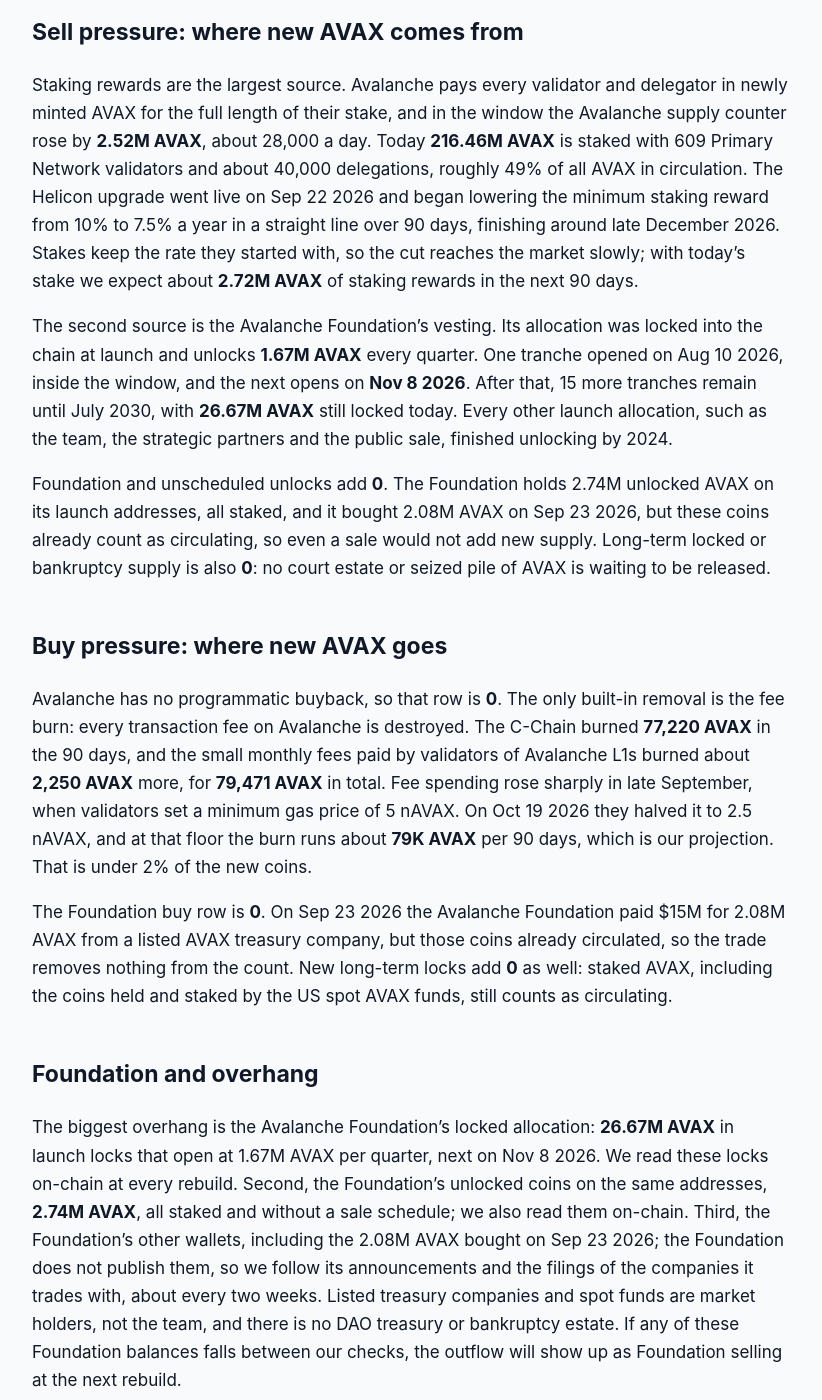
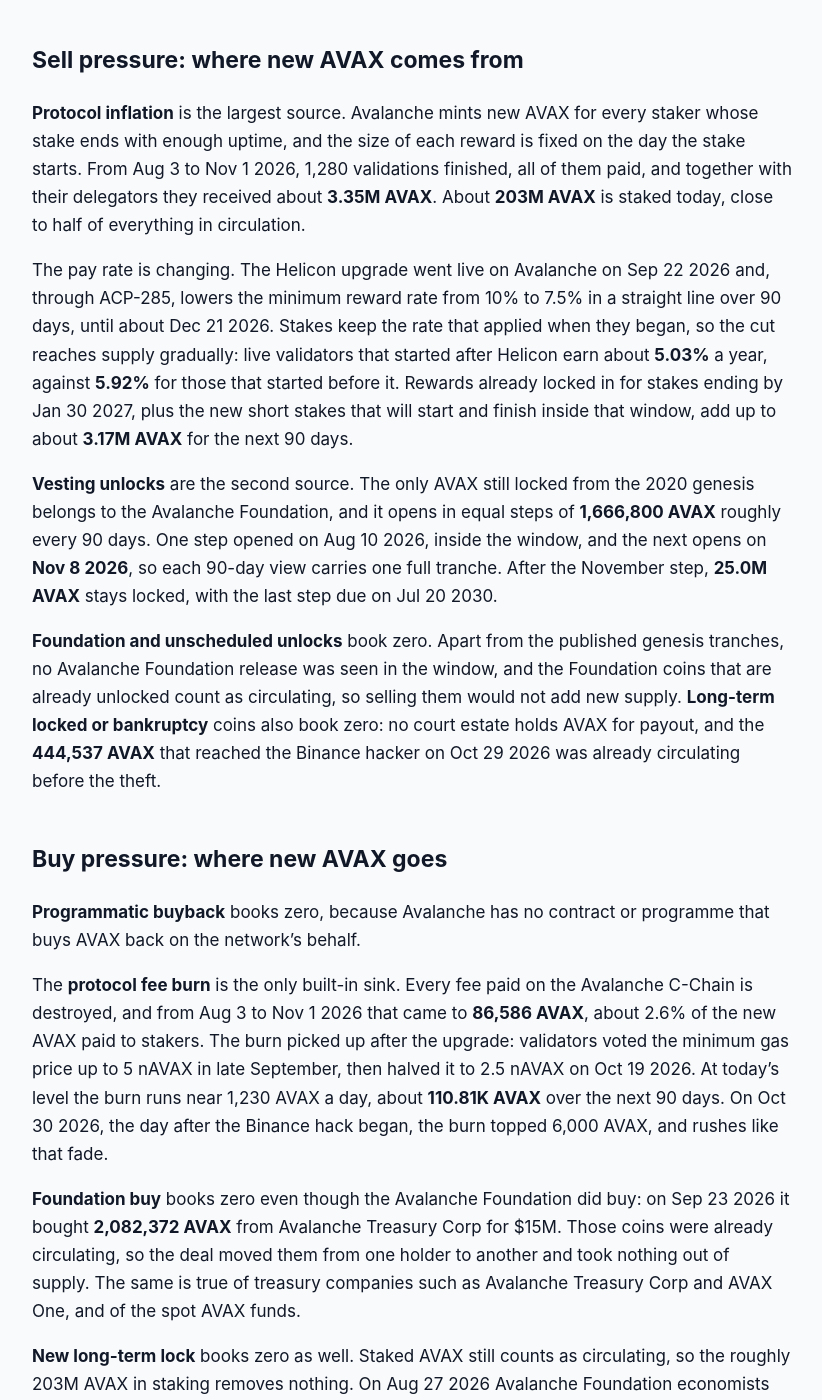
Before and after one commit to jeevansongmy-spec/mrnasdog-articles, a Jekyll site: the page built from crypto/avax-pressure-framework.md, in a window 1280 px wide and 1400 px high, scrolled down 815 px. Shown: the whole window, without its empty margins (228-1050 px from the left). Built offline with Jekyll 4.4.1, drawn with Linux system fonts in a browser that asks for light colours; some of the changed text lies outside the part shown.

Commit message:
publish: crypto/avax-pressure-framework

```diff
--- a/crypto/avax-pressure-framework.md
+++ b/crypto/avax-pressure-framework.md
@@ -1,6 +1,6 @@
 ---
-title:         "AVAX Inflation Analysis · October 2026 · Supply growing · projected to keep growing"
-description:   "AVAX supply is growing: 2.52M AVAX of staking rewards and a 1.67M Foundation unlock against a 79.5K fee burn give +0.93% in 90 days, about +0.97% next."
+title:         "AVAX Inflation Analysis · November 2026 · Supply growing · projected to keep growing"
+description:   "AVAX supply is growing: 3.35M AVAX of staking rewards and a 1.67M Foundation unlock against an 86.6K AVAX fee burn, +1.11% in 90 days, about +1.06% next."
 canonical_url: "https://mrnasdog.com/research/avax/inflation"
 tags:          ["crypto", "avax", "avalanche", "proofofstake"]
 published:     true
@@ -10,54 +10,56 @@ published:     true
 <!-- main-page -->
 ➜ Start with the Avalanche coin page for the short answer (should you buy AVAX?) and its price drivers: [mrnasdog.com/research/avax](https://mrnasdog.com/research/avax)
 
-# AVAX Inflation Analysis · October 2026 · Supply growing · projected to keep growing
+# AVAX Inflation Analysis · November 2026 · Supply growing · projected to keep growing
 
-**AVAX** supply is growing. In the 90 days to Oct 22 2026, Avalanche staking rewards created **2.52M AVAX** and a quarterly Avalanche Foundation tranche unlocked **1.67M AVAX**, while the fee burn destroyed **79.5K AVAX**. Net, circulating AVAX rose about **+0.93%**, and we expect about **+0.97%** in the next 90 days. The hard cap of **720M AVAX** slows the staking mint as supply rises, but it is still far away.
+AVAX supply is growing, and it is set to keep growing at almost the same pace. Avalanche pays its stakers in newly minted AVAX, about **3.35M AVAX** in the 90 days to Nov 1 2026, and the Avalanche Foundation's last locked genesis coins open in a **1.67M AVAX** tranche every quarter. Against that, the C-Chain fee burn destroyed only **86,586 AVAX**, so net supply rose **+1.11%** in 90 days, with about **+1.06%** expected next, all under a hard cap of **720M AVAX**.
 
 ## The verdict, in one paragraph
 
-Over the 90 days from Jul 24 to Oct 22 2026, new AVAX reaching the market came to **4.19M AVAX** and the burn took back **79,471 AVAX**, so net supply grew **+0.93%** of the **443.91M AVAX** in circulation. For the next 90 days we project **+0.97%**: slightly lower staking pay, one more Foundation tranche on Nov 8 2026, and a similar burn. Other trackers show **+2.90%** for the same 90 days, a gap of **1.97 points**. That gap comes from a one-day recount of their supply figure on Sep 12 2026, which caught up with coins released months before this window, so a warning note sits on the number. AVAX is **inflationary by design on the active float**: staking and a scheduled Foundation unlock add about fifty times what the burn removes.
+Over the 90 days from Aug 3 to Nov 1 2026, AVAX gained **5.01M AVAX** of new supply and lost **86,586 AVAX** to the fee burn, a net rise of **+1.11%** on a circulating supply of **444.07M AVAX**. For the next 90 days the same reading points to **+1.06%**: staking pay dips a little as the Helicon upgrade lowers the reward floor, the Nov 8 2026 Foundation tranche lands in full, and the burn runs a bit faster than before. Other trackers show **+2.98%** for the same 90 days, a gap of **1.87 points**, so the coin page carries a warning note. That higher figure comes from a one-day recount on Sep 12 2026, when the supply figure those trackers use jumped by **10.74M AVAX** to catch up with rewards and unlocks released months earlier; it is not new AVAX in this window. The short label for AVAX today: **steady staking inflation with a quarterly Foundation unlock on top**.
 
 ## Sell pressure: where new AVAX comes from
 
-Staking rewards are the largest source. Avalanche pays every validator and delegator in newly minted AVAX for the full length of their stake, and in the window the Avalanche supply counter rose by **2.52M AVAX**, about 28,000 a day. Today **216.46M AVAX** is staked with 609 Primary Network validators and about 40,000 delegations, roughly 49% of all AVAX in circulation. The Helicon upgrade went live on Sep 22 2026 and began lowering the minimum staking reward from 10% to 7.5% a year in a straight line over 90 days, finishing around late December 2026. Stakes keep the rate they started with, so the cut reaches the market slowly; with today's stake we expect about **2.72M AVAX** of staking rewards in the next 90 days.
+**Protocol inflation** is the largest source. Avalanche mints new AVAX for every staker whose stake ends with enough uptime, and the size of each reward is fixed on the day the stake starts. From Aug 3 to Nov 1 2026, 1,280 validations finished, all of them paid, and together with their delegators they received about **3.35M AVAX**. About **203M AVAX** is staked today, close to half of everything in circulation.
 
-The second source is the Avalanche Foundation's vesting. Its allocation was locked into the chain at launch and unlocks **1.67M AVAX** every quarter. One tranche opened on Aug 10 2026, inside the window, and the next opens on **Nov 8 2026**. After that, 15 more tranches remain until July 2030, with **26.67M AVAX** still locked today. Every other launch allocation, such as the team, the strategic partners and the public sale, finished unlocking by 2024.
+The pay rate is changing. The Helicon upgrade went live on Avalanche on Sep 22 2026 and, through ACP-285, lowers the minimum reward rate from 10% to 7.5% in a straight line over 90 days, until about Dec 21 2026. Stakes keep the rate that applied when they began, so the cut reaches supply gradually: live validators that started after Helicon earn about **5.03%** a year, against **5.92%** for those that started before it. Rewards already locked in for stakes ending by Jan 30 2027, plus the new short stakes that will start and finish inside that window, add up to about **3.17M AVAX** for the next 90 days.
 
-Foundation and unscheduled unlocks add **0**. The Foundation holds 2.74M unlocked AVAX on its launch addresses, all staked, and it bought 2.08M AVAX on Sep 23 2026, but these coins already count as circulating, so even a sale would not add new supply. Long-term locked or bankruptcy supply is also **0**: no court estate or seized pile of AVAX is waiting to be released.
+**Vesting unlocks** are the second source. The only AVAX still locked from the 2020 genesis belongs to the Avalanche Foundation, and it opens in equal steps of **1,666,800 AVAX** roughly every 90 days. One step opened on Aug 10 2026, inside the window, and the next opens on **Nov 8 2026**, so each 90-day view carries one full tranche. After the November step, **25.0M AVAX** stays locked, with the last step due on Jul 20 2030.
+
+**Foundation and unscheduled unlocks** book zero. Apart from the published genesis tranches, no Avalanche Foundation release was seen in the window, and the Foundation coins that are already unlocked count as circulating, so selling them would not add new supply. **Long-term locked or bankruptcy** coins also book zero: no court estate holds AVAX for payout, and the **444,537 AVAX** that reached the Binance hacker on Oct 29 2026 was already circulating before the theft.
 
 ## Buy pressure: where new AVAX goes
 
-Avalanche has no programmatic buyback, so that row is **0**. The only built-in removal is the fee burn: every transaction fee on Avalanche is destroyed. The C-Chain burned **77,220 AVAX** in the 90 days, and the small monthly fees paid by validators of Avalanche L1s burned about **2,250 AVAX** more, for **79,471 AVAX** in total. Fee spending rose sharply in late September, when validators set a minimum gas price of 5 nAVAX. On Oct 19 2026 they halved it to 2.5 nAVAX, and at that floor the burn runs about **79K AVAX** per 90 days, which is our projection. That is under 2% of the new coins.
+**Programmatic buyback** books zero, because Avalanche has no contract or programme that buys AVAX back on the network's behalf.
 
-The Foundation buy row is **0**. On Sep 23 2026 the Avalanche Foundation paid $15M for 2.08M AVAX from a listed AVAX treasury company, but those coins already circulated, so the trade removes nothing from the count. New long-term locks add **0** as well: staked AVAX, including the coins held and staked by the US spot AVAX funds, still counts as circulating.
+The **protocol fee burn** is the only built-in sink. Every fee paid on the Avalanche C-Chain is destroyed, and from Aug 3 to Nov 1 2026 that came to **86,586 AVAX**, about 2.6% of the new AVAX paid to stakers. The burn picked up after the upgrade: validators voted the minimum gas price up to 5 nAVAX in late September, then halved it to 2.5 nAVAX on Oct 19 2026. At today's level the burn runs near 1,230 AVAX a day, about **110.81K AVAX** over the next 90 days. On Oct 30 2026, the day after the Binance hack began, the burn topped 6,000 AVAX, and rushes like that fade.
+
+**Foundation buy** books zero even though the Avalanche Foundation did buy: on Sep 23 2026 it bought **2,082,372 AVAX** from Avalanche Treasury Corp for $15M. Those coins were already circulating, so the deal moved them from one holder to another and took nothing out of supply. The same is true of treasury companies such as Avalanche Treasury Corp and AVAX One, and of the spot AVAX funds.
+
+**New long-term lock** books zero as well. Staked AVAX still counts as circulating, so the roughly 203M AVAX in staking removes nothing. On Aug 27 2026 Avalanche Foundation economists floated paying validators from fees instead of new coins, which would cut AVAX inflation hard, but there is no proposal and no date yet.
 
 ## Foundation and overhang
 
-The biggest overhang is the Avalanche Foundation's locked allocation: **26.67M AVAX** in launch locks that open at 1.67M AVAX per quarter, next on Nov 8 2026. We read these locks on-chain at every rebuild. Second, the Foundation's unlocked coins on the same addresses, **2.74M AVAX**, all staked and without a sale schedule; we also read them on-chain. Third, the Foundation's other wallets, including the 2.08M AVAX bought on Sep 23 2026; the Foundation does not publish them, so we follow its announcements and the filings of the companies it trades with, about every two weeks. Listed treasury companies and spot funds are market holders, not the team, and there is no DAO treasury or bankruptcy estate. If any of these Foundation balances falls between our checks, the outflow will show up as Foundation selling at the next rebuild.
+The Avalanche Foundation controls the one block of AVAX that sits outside the circulating count: **26.67M AVAX** still locked on its 51 genesis wallets, opening at 1,666,800 AVAX a quarter until July 2030. Those same wallets also hold **2.74M AVAX** that is already unlocked, of which 0.99M is staked and 1.75M is free to move. The Foundation also holds the 2.08M AVAX it bought from Avalanche Treasury Corp in September in wallets it has not published, so that balance is tracked through its own disclosures. We read the genesis wallets on-chain at every rebuild and walk the Foundation's news by hand. If any of these balances falls between rebuilds, the outflow enters the Foundation row at the next one.
 
 ## How AVAX compares to other proof-of-stake Layer 1 chains
 
-Most large proof-of-stake chains pay validators with new coins, and AVAX does too. The difference is the cap. Ethereum has no maximum supply and burns only the base fee, so its supply can grow forever if usage is low. Avalanche has a hard cap of 720M AVAX, and each new reward is scaled by how much of that cap is still unminted. With about 476M AVAX created so far, the staking mint shrinks a little every year, and the Helicon reward cut speeds that up.
+AVAX sits between the capped and the uncapped proof-of-stake chains. Like Ethereum, Avalanche pays stakers in new coins and burns fees, but Ethereum has no supply cap and burns a share of fees, while Avalanche burns every C-Chain fee and stops minting at 720M AVAX. Because each reward shrinks as supply approaches the cap, AVAX issuance slows on its own over time, something an uncapped chain like Solana gets only from a fixed yearly taper.
 
-Avalanche also burns every fee, not just part of it, which is the same idea behind Ethereum's burn. But today the AVAX burn covers under 2% of new coins, so the cap and the reward cut matter far more than fees. A chain like Solana lowers its yearly inflation on a fixed schedule; Avalanche lowers it through the shrinking unminted pool and through community votes on staking rules, which makes governance the lever to watch.
-
-AVAX also still carries a scheduled vesting unlock, which most chains launched in 2020 have finished. The Foundation tranche is small, about 0.38% of circulating supply a quarter, but it repeats until July 2030.
+Compared with chains whose burns cancel most of their issuance, AVAX is far from that point: its fee burn offsets under 3% of staking pay, so supply growth is set almost entirely by how much is staked and for how long. What sets AVAX apart from most large Layer 1 chains is the quarterly Foundation tranche, a dated and published unlock that adds about 0.38% to circulating supply every quarter until 2030, on top of the staking mint. The Helicon upgrade is the first cut to the minimum reward rate since Avalanche launched, and it is aimed at exactly this inflation.
 
 ## What to watch in the next 90 days
 
-**Nov 8 2026**: the next Foundation tranche unlocks 1.67M AVAX, the only dated supply event in the window.
+**Nov 8 2026:** the next Avalanche Foundation tranche of 1,666,800 AVAX opens, already booked in the forecast.
 
-**Around Dec 21 2026**: the Helicon reward cut reaches its new floor of 7.5% a year, and every new stake from then on earns less new AVAX.
+**Dec 21 2026:** the ACP-285 ramp ends and the minimum reward rate reaches 7.5%; from then on every new stake earns the lower rate, which pulls staking pay down through early 2027.
 
-**The C-Chain gas floor**: validators raised it to 5 nAVAX in late September and cut it to 2.5 nAVAX on Oct 19 2026. Another change would move the burn up or down.
+**The C-Chain gas floor:** validators can move the minimum gas price again at any time, and the cut to 2.5 nAVAX on Oct 19 2026 already slowed the burn; a further change would move the burn row.
 
-**The Foundation's validator pay research**: in late August 2026 its economists proposed paying validators from network income instead of new coins. It has no proposal number or date yet; if it becomes a vote, the staking mint could shrink sharply.
-
-**The tracker recount**: the one-day jump of Sep 12 2026 leaves other trackers' 90-day figure until about Dec 11 2026.
+**Feb 6 2027:** the following Foundation tranche, just outside this window, enters the forecast at the next rebuild. Watch too whether the Foundation turns its zero-inflation idea of Aug 27 2026 into a formal proposal, and whether the 444,537 AVAX taken in the Binance hack is sold.
 
 ## Summary
 
-AVAX supply grew **+0.93%** in the 90 days to Oct 22 2026 and is projected to grow about **+0.97%** in the next 90 days. Staking rewards of about **2.5M to 2.7M AVAX** per quarter and a **1.67M AVAX** Foundation tranche every quarter drive the growth, and the fee burn of about **79K AVAX** takes back under 2% of it. The key risk is that the Foundation's 26.67M locked AVAX keeps unlocking until July 2030, while the ceiling is the 720M AVAX hard cap, and the Helicon reward cut slowly lowers the mint.
+AVAX supply grew **+1.11%** in the 90 days to Nov 1 2026 and is set to grow about **+1.06%** in the next 90, inside a hard cap of 720M AVAX. Avalanche staking rewards of about 3.35M AVAX and a 1.67M AVAX Avalanche Foundation tranche drive that growth, while the C-Chain fee burn of 86,586 AVAX offsets under 2% of it. The Helicon upgrade is slowly cutting staking pay, but the quarterly Foundation unlock runs until July 2030 with 26.67M AVAX still to come. The main risk to the reading is a larger or longer stake than today's 203M AVAX, which would lift rewards back up.
 
-*MrNasDog Pressure Framework analysis of AVAX, Metric 1 — Inflation. Data + explanation only. Not financial advice. Checked Oct 22 2026.*
+*MrNasDog Pressure Framework analysis of AVAX, Metric 1 — Inflation. Data + explanation only. Not financial advice. Checked Nov 1 2026.*
```
